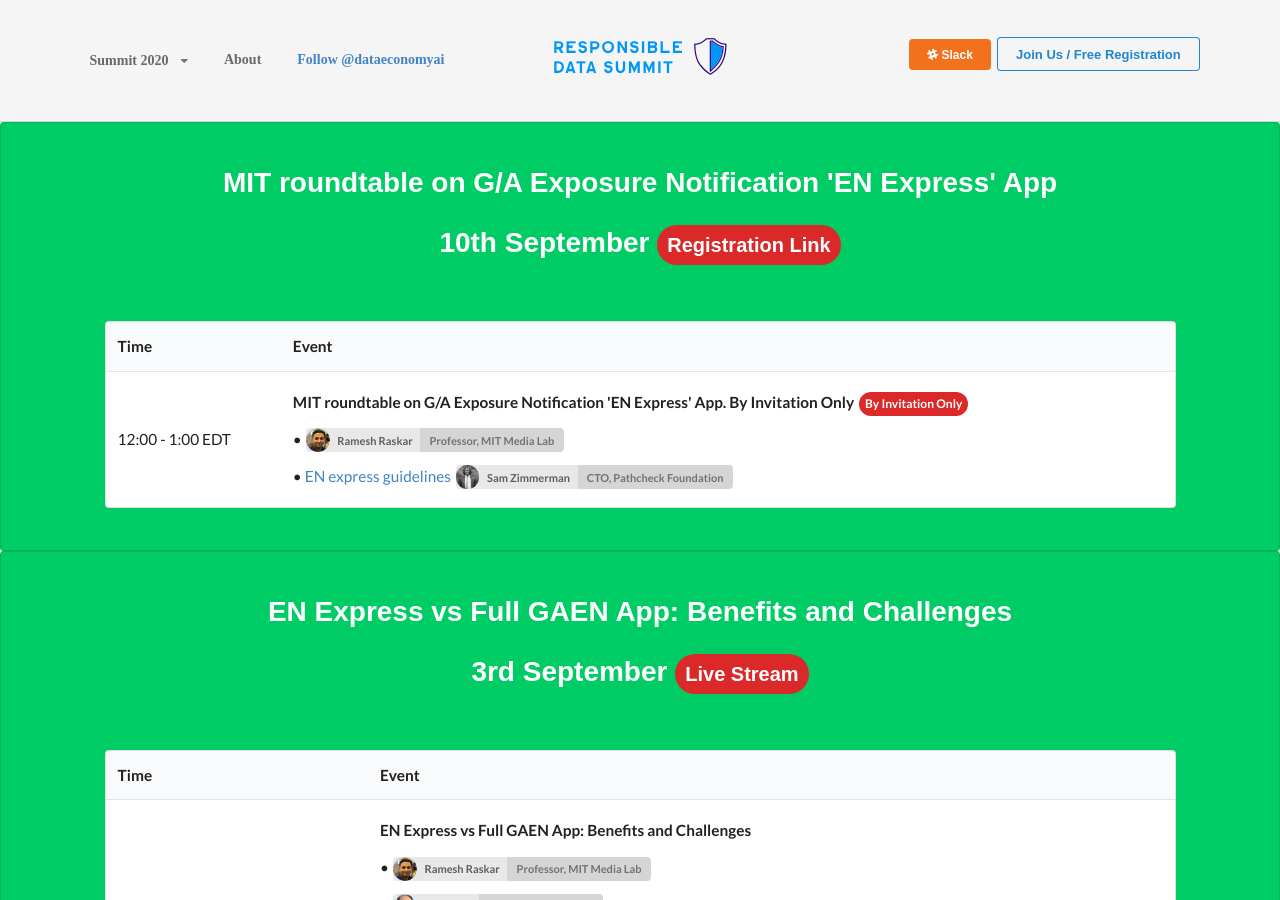
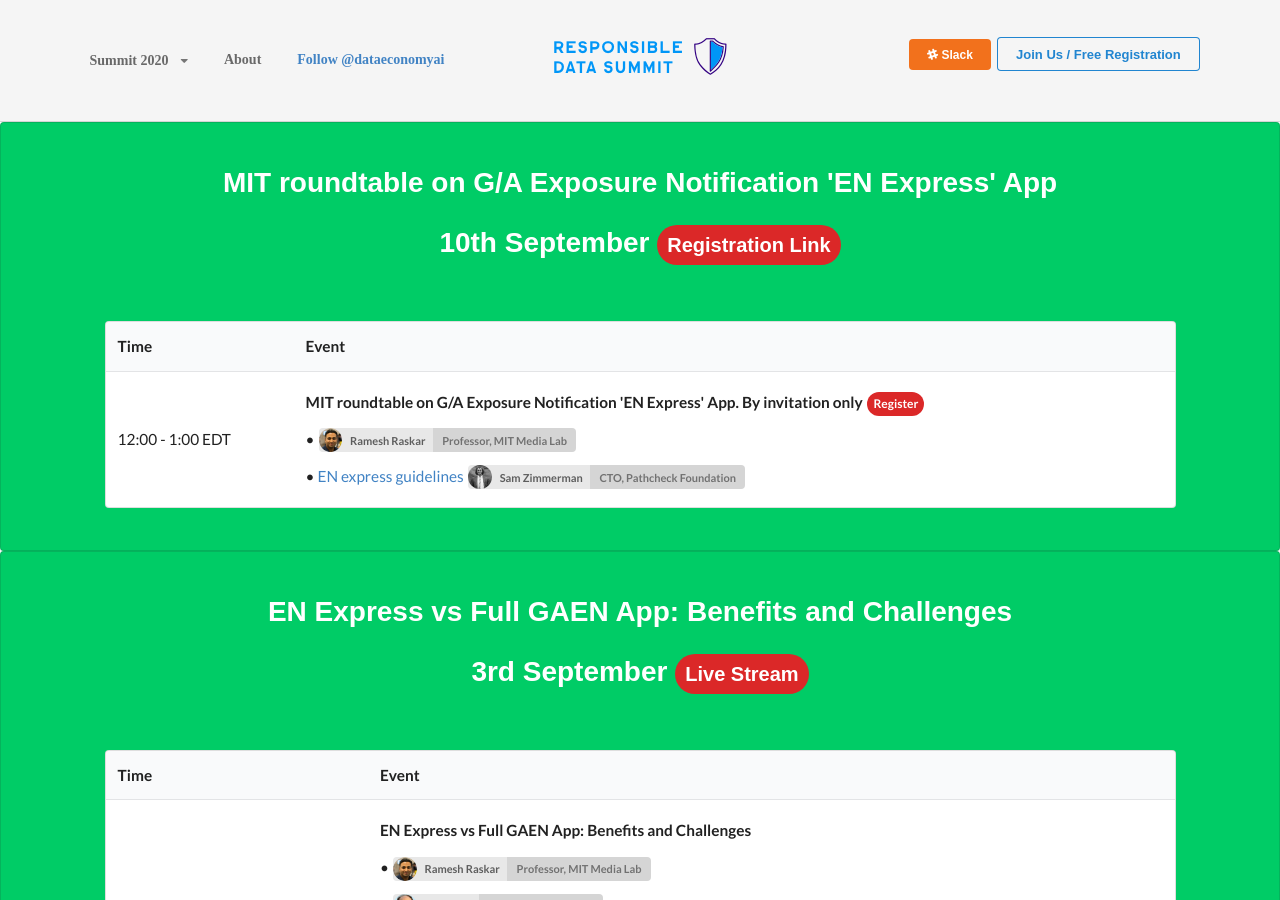
Before and after one commit to responsible-data-summit/events, a Jekyll site: the page built from agenda-0806.html, in a window 1280 px wide and 900 px high. Built offline with Jekyll 4.4.1, drawn with Linux system fonts in a browser that asks for light colours; some web fonts are replaced; comment, search, counter and statistics services are not loaded.

Commit message:
update text

```diff
--- a/_data/agenda0910.yml
+++ b/_data/agenda0910.yml
@@ -1,6 +1,6 @@
 - time: 12:00 - 1:00
   sections:
-    - title: "MIT roundtable on G/A Exposure Notification 'EN Express' App. By Invitation Only"
+    - title: "MIT roundtable on G/A Exposure Notification 'EN Express' App. By invitation only"
       register: "https://mit.zoom.us/webinar/register/WN_UZS0ylraTnKQSS7V_nUxCQ"
       speakers:
         - name: Ramesh Raskar
--- a/agenda-0806.html
+++ b/agenda-0806.html
@@ -29,7 +29,7 @@
                             >
                                 {% if section.register %}
                                     <b>{{section.title}} </b> {{section.comment}}
-                                    <a href="{{section.register}}" class="ui red circular label">By Invitation Only</a>
+                                    <a href="{{section.register}}" class="ui red circular label">Register</a>
                                 {% else %}
                                     <b>{{section.title}} </b> {{section.comment}}
                                 {% endif %}
```
